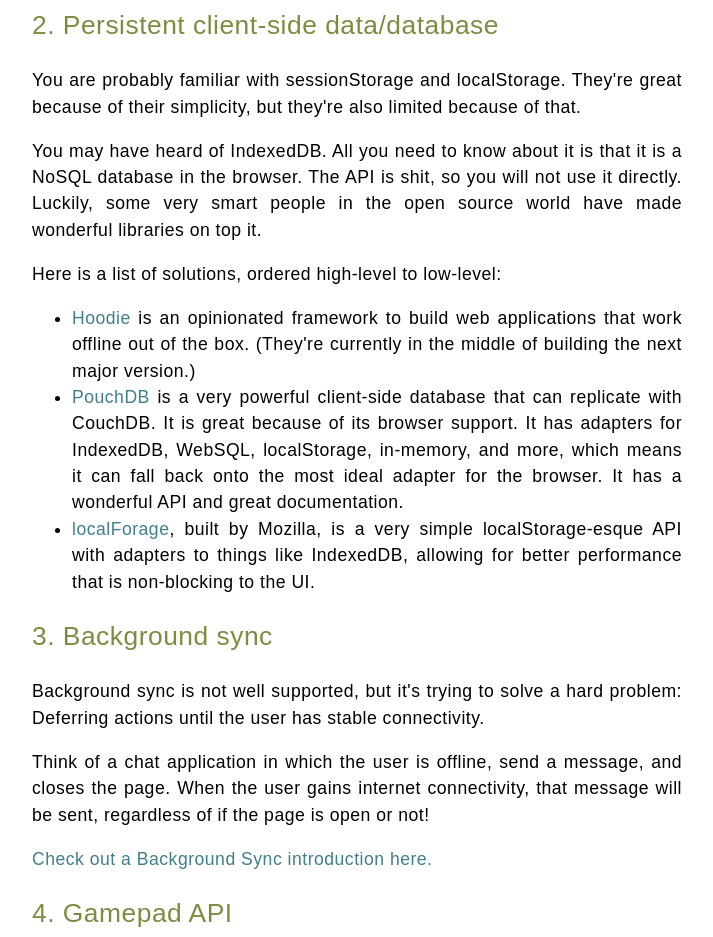
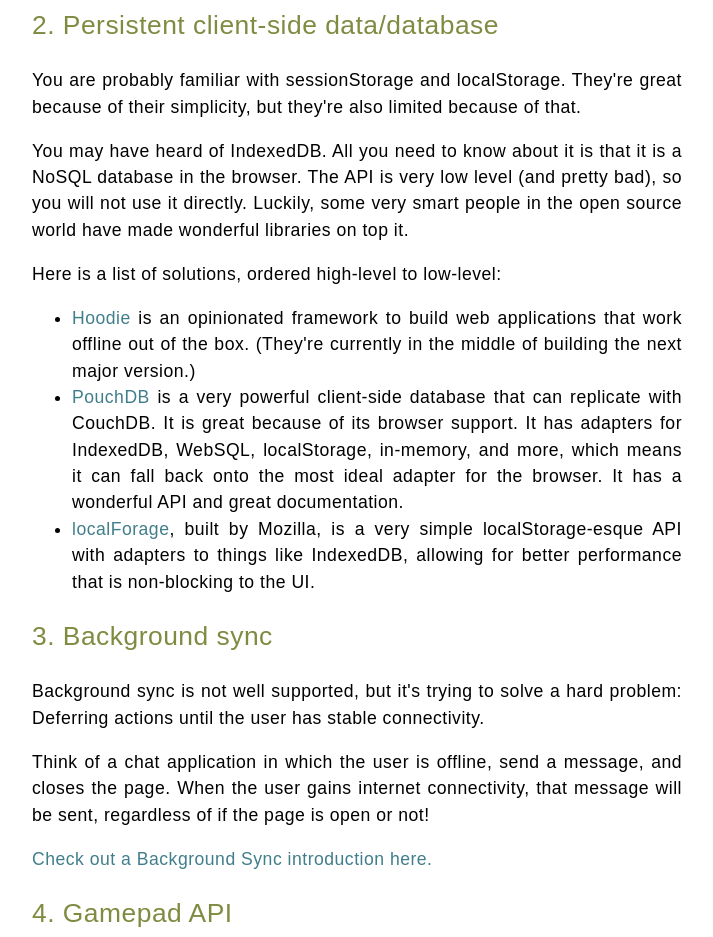
Before and after one commit to aeharding/youmightnotneedelectron, a website: page index.html in a window 1280 px wide. Shown: the part 1520-2457 px from the top of the page, without its empty margins (283-996 px from the left). Drawn offline with nearby package versions, Linux system fonts and the light colour scheme.

Commit message:
Less angry 😊

```diff
--- a/index.html
+++ b/index.html
@@ -58,7 +58,7 @@
 
     <p>You are probably familiar with sessionStorage and localStorage. They're great because of their simplicity, but they're also limited because of that.</p>
 
-    <p>You may have heard of IndexedDB. All you need to know about it is that it is a NoSQL database in the browser. The API is shit, so you will not use it directly. Luckily, some very smart people in the open source world have made wonderful libraries on top it.</p>
+    <p>You may have heard of IndexedDB. All you need to know about it is that it is a NoSQL database in the browser. The API is very low level (and pretty bad), so you will not use it directly. Luckily, some very smart people in the open source world have made wonderful libraries on top it.</p>
 
     <p>Here is a list of solutions, ordered high-level to low-level:</p>
 
```
